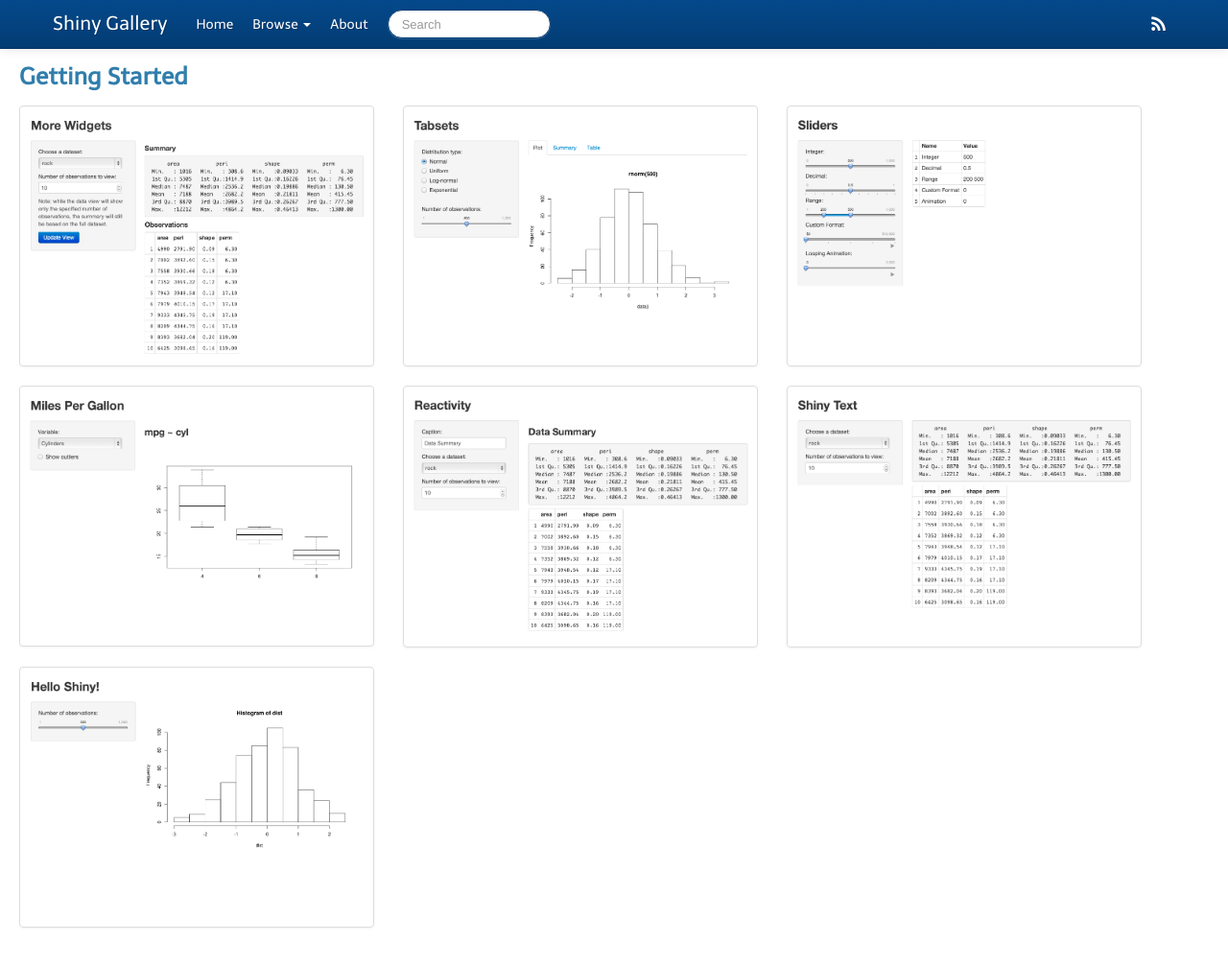
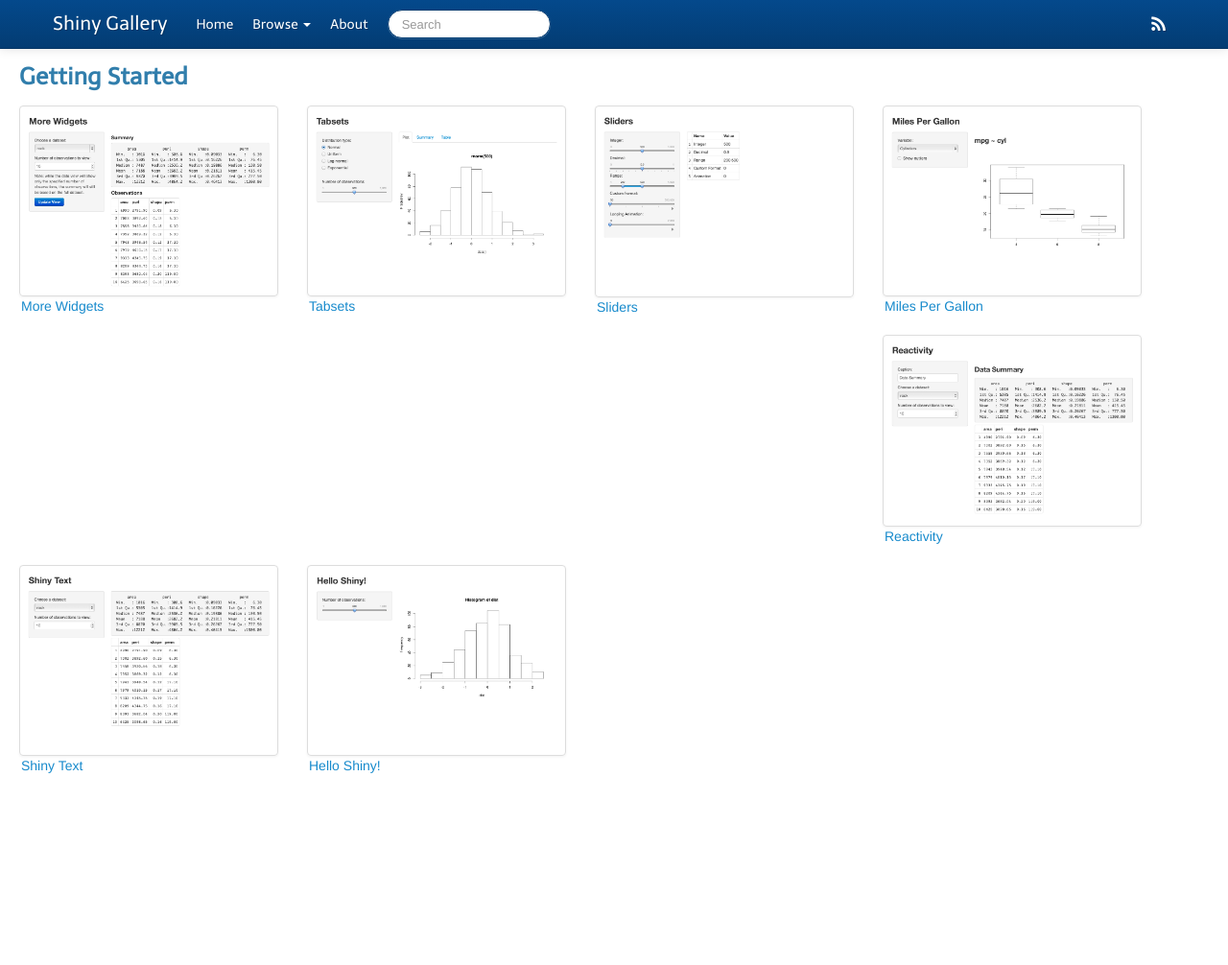
Before and after one commit to daniloCarvalho/shiny-gallery, a Jekyll site: the page built from tags/getting-started/index.html, in a window 1280 px wide and 1047 px high. Shown: the top 1006 px of the window at 96% size. Built offline with Jekyll 4.4.1, drawn with Linux system fonts in a browser that asks for light colours; comment, search, counter and statistics services are not loaded.

Commit message:
add text to thumbnails and make them a bit smaller

```diff
--- a/_includes/app_item.html
+++ b/_includes/app_item.html
@@ -1,6 +1,9 @@
 
-<li class="span4">
-  <a href="{{ site.baseurl }}{{ app_item.url }}" class="thumbnail">
-    <img src="{{ site.baseurl }}/images/thumbnails/{{ app_item.thumbnail }}" alt="">
-  </a>
+<li class="span3">
+  <div>
+    <a href="{{ site.baseurl }}{{ app_item.url }}" class="thumbnail">
+      <img src="{{ site.baseurl }}/images/thumbnails/{{ app_item.thumbnail }}" alt="">
+    </a>
+    <a class="text-info app-thumbnail-text" href="{{ site.baseurl }}{{ app_item.url }}">{{ app_item.title }}</a>
+  </div>
 </li>
--- a/css/main.css
+++ b/css/main.css
@@ -12,6 +12,15 @@ body {
 
 #app-share-widgets {
   padding: 15px;
+}
+
+.home-header {
+  padding-top: 7px;
+}
+
+.app-thumbnail-text {
+  padding-left: 2px;
+  padding-top: 3px;
 }
 
 .twitter-share-button {
--- a/index.html
+++ b/index.html
@@ -2,7 +2,7 @@
 layout: content
 ---
 
-<h3>Featured Apps</h3>
+<h4 class="home-header">Featured Apps</h4>
 
 {% assign app_list = site.tags['featured'] %}
 {% assign limit = 3 %}
@@ -12,7 +12,7 @@ layout: content
    More <i class="fa fa-angle-double-right"></i>
 </a>
 
-<h3>Recently Added</h3>
+<h4 class="home-header">Recently Added</h4>
 
 {% assign app_list = site.posts %}
 {% assign limit = 5 %}
```
